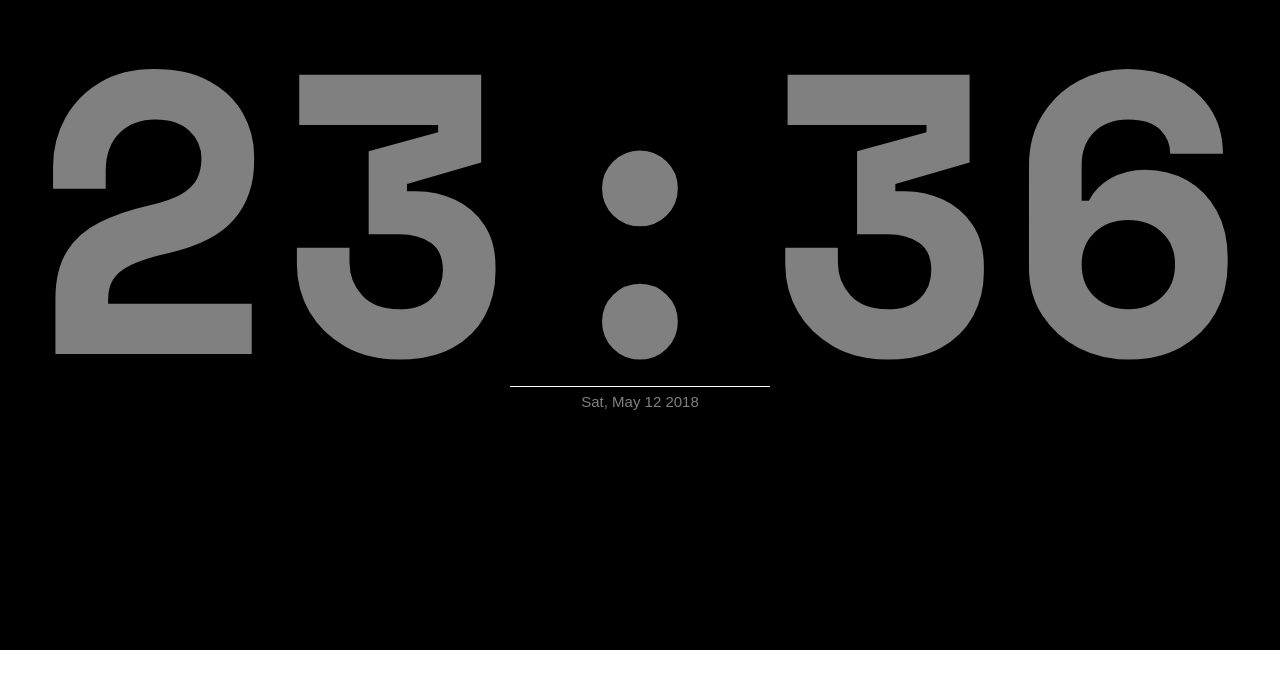
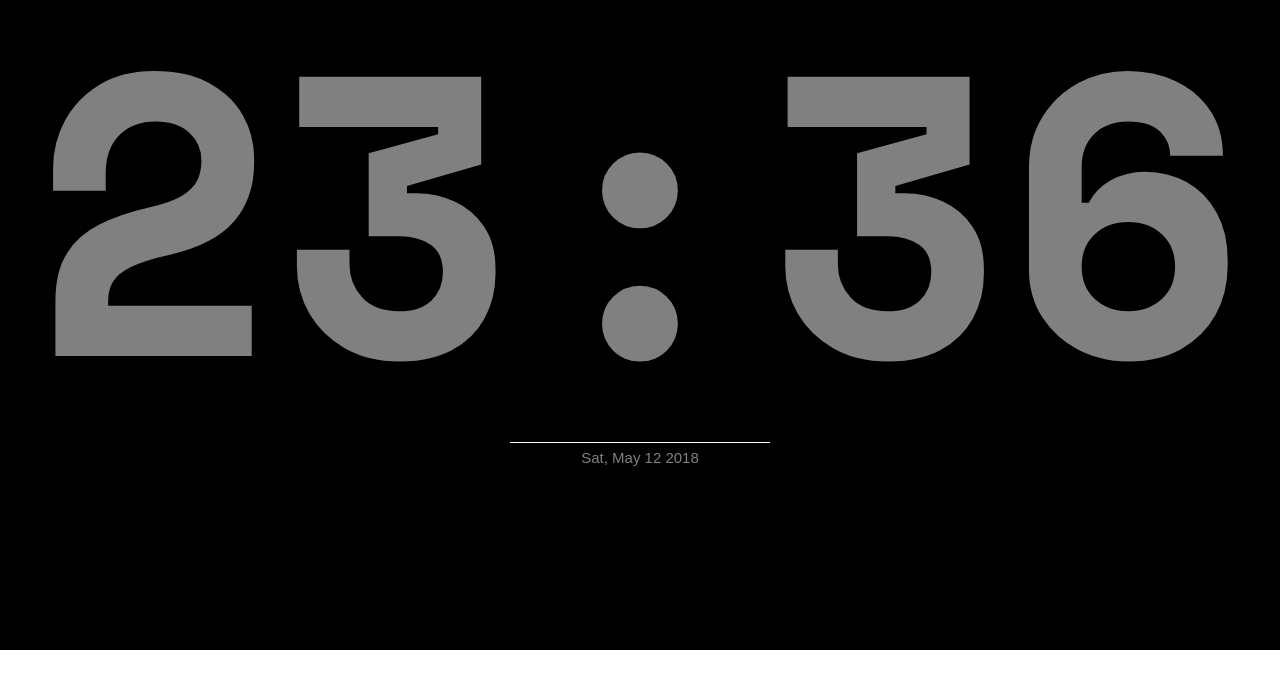
Before and after one commit to brucewangsg/internetconnectedwallclock, a plain HTML site: page index.html in a window 1280 px wide. Shown: the part 150-838 px from the top of the page. Drawn offline with nearby package versions, Linux system fonts and the light colour scheme.

Commit message:
Adjust ascender ratio

```diff
--- a/index.html
+++ b/index.html
@@ -104,7 +104,7 @@
 </html>
 <script>
 window.textFontSize = 50;
-var ascenderRatio = 0.72;
+var ascenderRatio = 1.0*265/363;
 var calculateTextFontSize = function () {
   var fontSize = $(window).height();
   var element = $("<div/>").text("00:00").css({
@@ -132,10 +132,10 @@ var resizeText = function () {
   $('#date').css({
     fontSize : 15 + 'px',
     lineHeight : 15 + 'px',
-    top : $(window).height()/2 + (window.textFontSize*ascenderRatio/2) + 'px'
+    top : $(window).height()/2 + (window.textFontSize/2) + 'px'
   });
   $('#second').css({
-    top : ($(window).height()/2 + (window.textFontSize*ascenderRatio/2) - 8) + 'px'
+    top : ($(window).height()/2 + (window.textFontSize/2) - 8) + 'px'
   });
 };
 var pad2 = function (v) {
```
